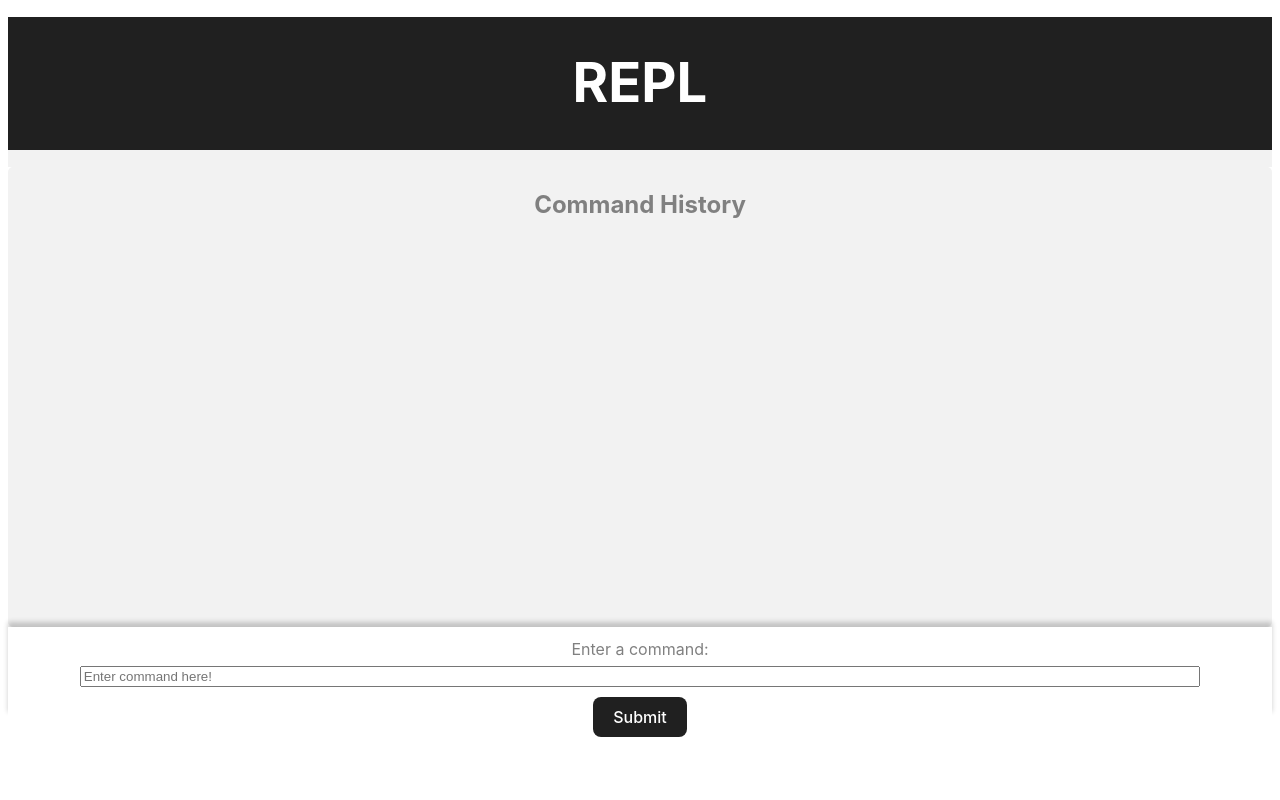
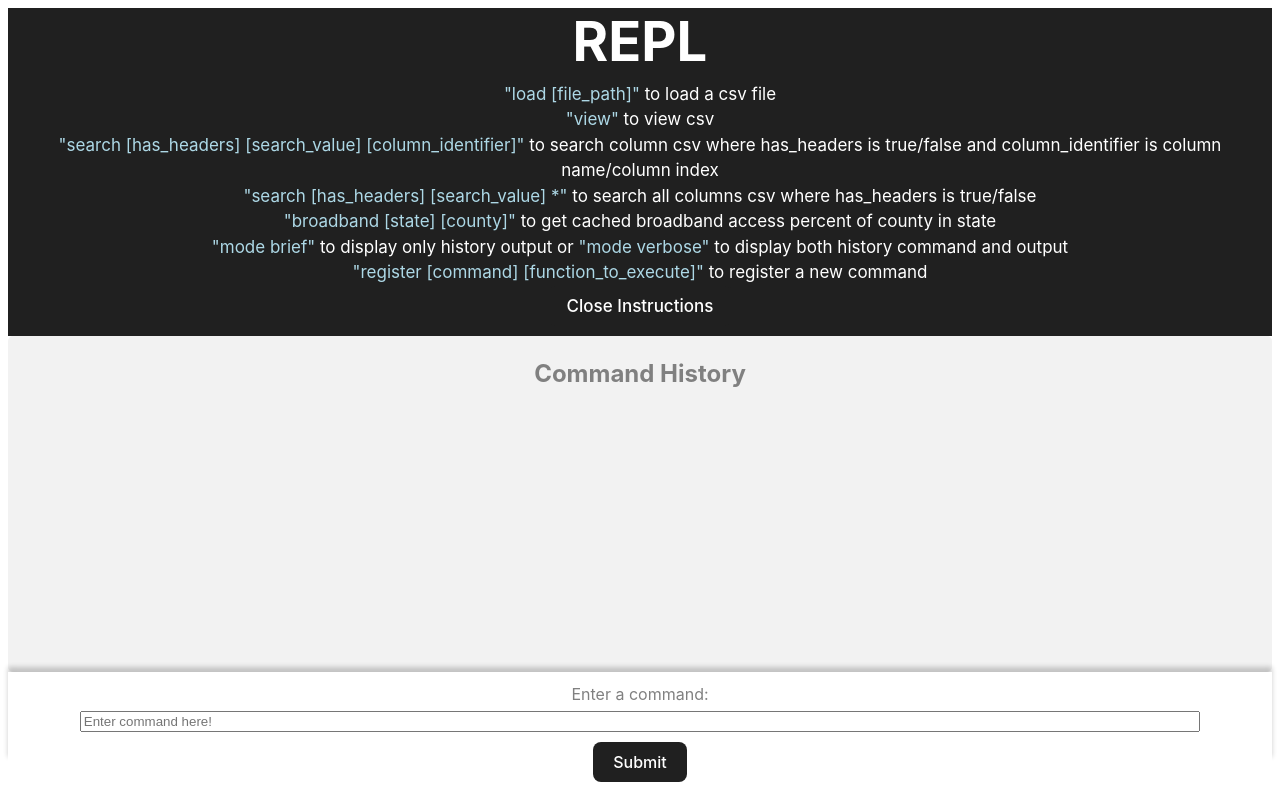
Before and after one commit to prlakshm/repl, a React (Vite) app in the folder repl/: page / in a window 1280 px wide. Built offline with nearby package versions, Linux system fonts and the light colour scheme; a web font is replaced by a local one.

Commit message:
Feat: added drop down instructions to screen

```diff
--- a/repl/src/frontend/components/App.tsx
+++ b/repl/src/frontend/components/App.tsx
@@ -1,16 +1,59 @@
-import "../styles/App.css";
-import REPL from "./REPL";
+import React, { useState } from 'react';
+import REPL from './REPL';
+import '../styles/App.css';
 
-/**
- * This is the highest level component!
- */
 function App() {
+  const [isPanelOpen, setIsPanelOpen] = useState(true);
+
+  const togglePanel = () => {
+    setIsPanelOpen(!isPanelOpen);
+  };
+
   return (
     <div className="App">
-      <p className="App-header">
-        <h1>REPL</h1>
-      </p>
-      <REPL />
+      <div className={`App-header ${isPanelOpen ? 'panel-open' : 'panel-closed'}`}>
+        <h1 style={{ marginTop: '4px', marginBottom: '10px' }}>REPL</h1>
+        {isPanelOpen && (
+          <>
+            <div>
+              <span style={{ color: 'lightblue' }}>"load [file_path]"</span> to load a csv file
+            </div>
+            <div>
+              <span style={{ color: 'lightblue' }}>"view"</span> to view csv
+            </div>
+            <div>
+              <span style={{ color: 'lightblue' }}>
+                "search [has_headers] [search_value] [column_identifier]"
+              </span>{' '}
+              to search column csv where has_headers is true/false and column_identifier is column name/column index
+            </div>
+            <div>
+              <span style={{ color: 'lightblue' }}>"search [has_headers] [search_value] *"</span>{' '}
+              to search all columns csv where has_headers is true/false
+            </div>
+            <div>
+              <span style={{ color: 'lightblue' }}>"broadband [state] [county]"</span>{' '}
+              to get cached broadband access percent of county in state
+            </div>
+            <div>
+              <span style={{ color: 'lightblue' }}>"mode brief"</span> to display only history output or{' '}
+              <span style={{ color: 'lightblue' }}>"mode verbose"</span> to display both history command and output
+            </div>
+            <div>
+              <span style={{ color: 'lightblue' }}>
+                "register [command] [function_to_execute]"
+              </span>{' '}
+              to register a new command
+            </div>
+          </>
+        )}
+        <button onClick={togglePanel} style={{marginBottom: "10px"}}>
+          {isPanelOpen ? 'Close Instructions' : 'Open Instructions'}
+        </button>
+      </div>
+      <div className="main-content">
+        <REPL isPanelOpen={isPanelOpen}/>
+      </div>
     </div>
   );
 }
--- a/repl/src/frontend/components/REPL.tsx
+++ b/repl/src/frontend/components/REPL.tsx
@@ -5,12 +5,20 @@ import { REPLInput } from "./REPLInput";
 import { HistoryItem } from "../types/HistoryItem";
 
 /**
+ * Props for the REPL component.
+ */
+interface REPLProps {
+  isPanelOpen: boolean;
+}
+
+/**
  * React component allowing users to input commands;
  * Displays corresponding command history, and shows the results of each command.
  * Depending on the mode selected, can display either just the output,
  * or both the user's command and the output.
+ * @param {REPLProps} props - The properties required for rendering the component.
  */
-export default function REPL() {
+export default function REPL(props: REPLProps) {
   const [history, setHistory] = useState<HistoryItem[]>([]);
   const [mode, setMode] = useState<string>("brief");
   const [commandResultMap, setCommandResultMap] = useState(new Map());
@@ -35,6 +43,7 @@ export default function REPL() {
         commandHistory={history}
         mode={mode}
         commandResultMap={commandResultMap}
+        isPanelOpen={props.isPanelOpen}
         ariaLabel="History Log Display to show past commands inputted"
       />
       <hr></hr>
--- a/repl/src/frontend/components/REPLHistory.tsx
+++ b/repl/src/frontend/components/REPLHistory.tsx
@@ -8,6 +8,7 @@ interface REPLHistoryProps {
   commandHistory: HistoryItem[];
   mode: string;
   commandResultMap: Map<HistoryItem, [[]] | string>;
+  isPanelOpen: boolean;
   ariaLabel: string;
 }
 
@@ -16,7 +17,12 @@ interface REPLHistoryProps {
  * @param {REPLHistoryProps} props - The properties required for rendering the component.
  */
 export function REPLHistory(props: REPLHistoryProps) {
-  const { commandHistory, mode, commandResultMap, ariaLabel } = props;
+  const { commandHistory, mode, commandResultMap, isPanelOpen, ariaLabel } =
+    props;
+
+  // Adjust the height dynamically based on the panel state
+  const historyHeight = isPanelOpen ? "39.5vh" : "62vh";
+
 
   /**
    * Function for rendering different types of data in the command history.
@@ -49,7 +55,12 @@ export function REPLHistory(props: REPLHistoryProps) {
   };
 
   return (
-    <div className="repl-history" aria-live="polite" aria-label={ariaLabel}>
+    <div
+      className="repl-history"
+      style={{ height: historyHeight }}
+      aria-live="polite"
+      aria-label={ariaLabel}
+    >
       <h2 aria-live="polite">Command History</h2>
       <ul>
         {commandHistory.map((command, index) => (
--- a/repl/src/frontend/styles/App.css
+++ b/repl/src/frontend/styles/App.css
@@ -13,3 +13,8 @@
   font-size: calc(1px + 2vmin);
   color: white;
 }
+
+.main-content {
+  flex: 1;
+
+}
--- a/repl/src/frontend/styles/main.css
+++ b/repl/src/frontend/styles/main.css
@@ -15,7 +15,7 @@ body {
 }
 
 .repl-history {
-  height: 55vh;
+  height: 62vh;
   margin: auto;
   display: block;
   overflow: scroll;
```
